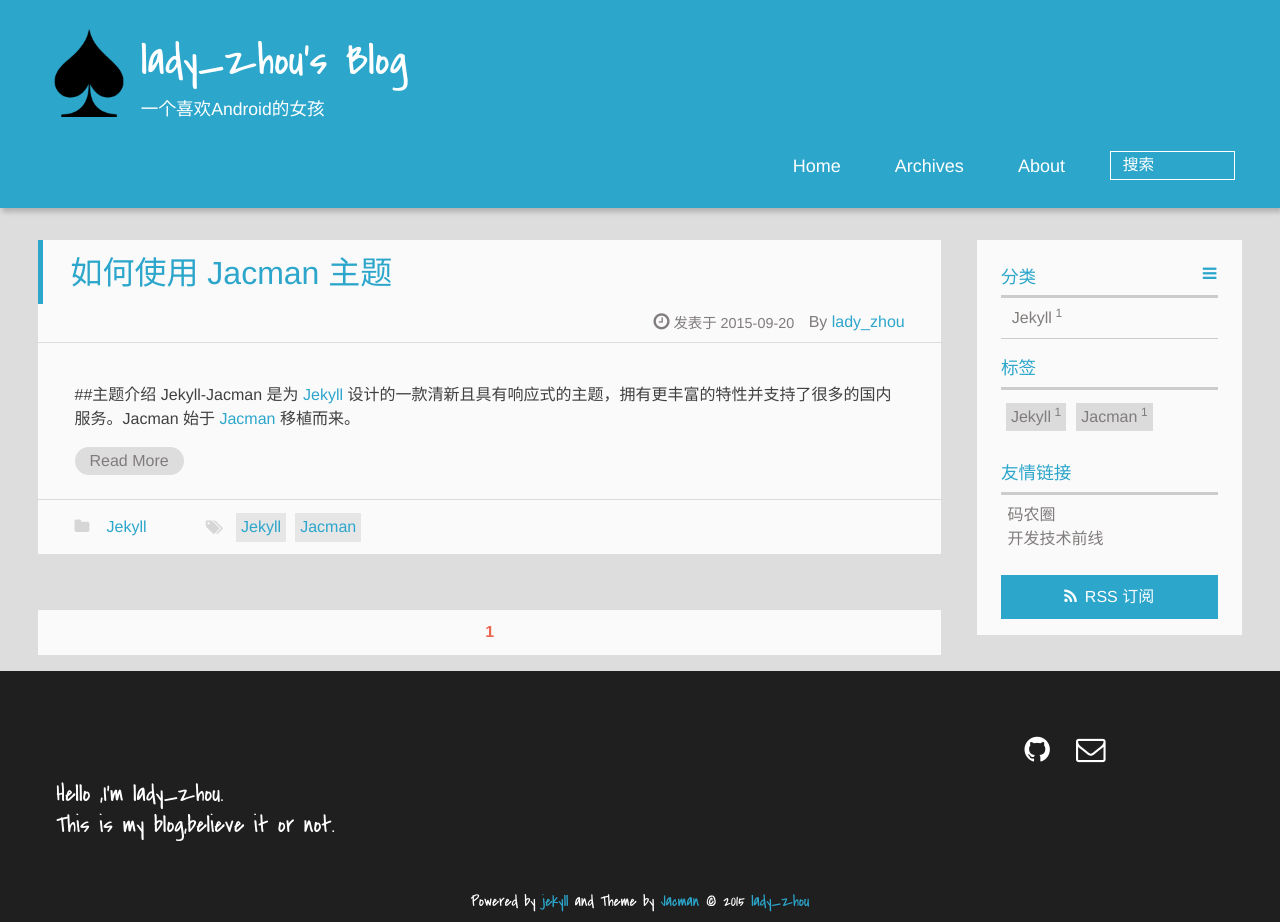
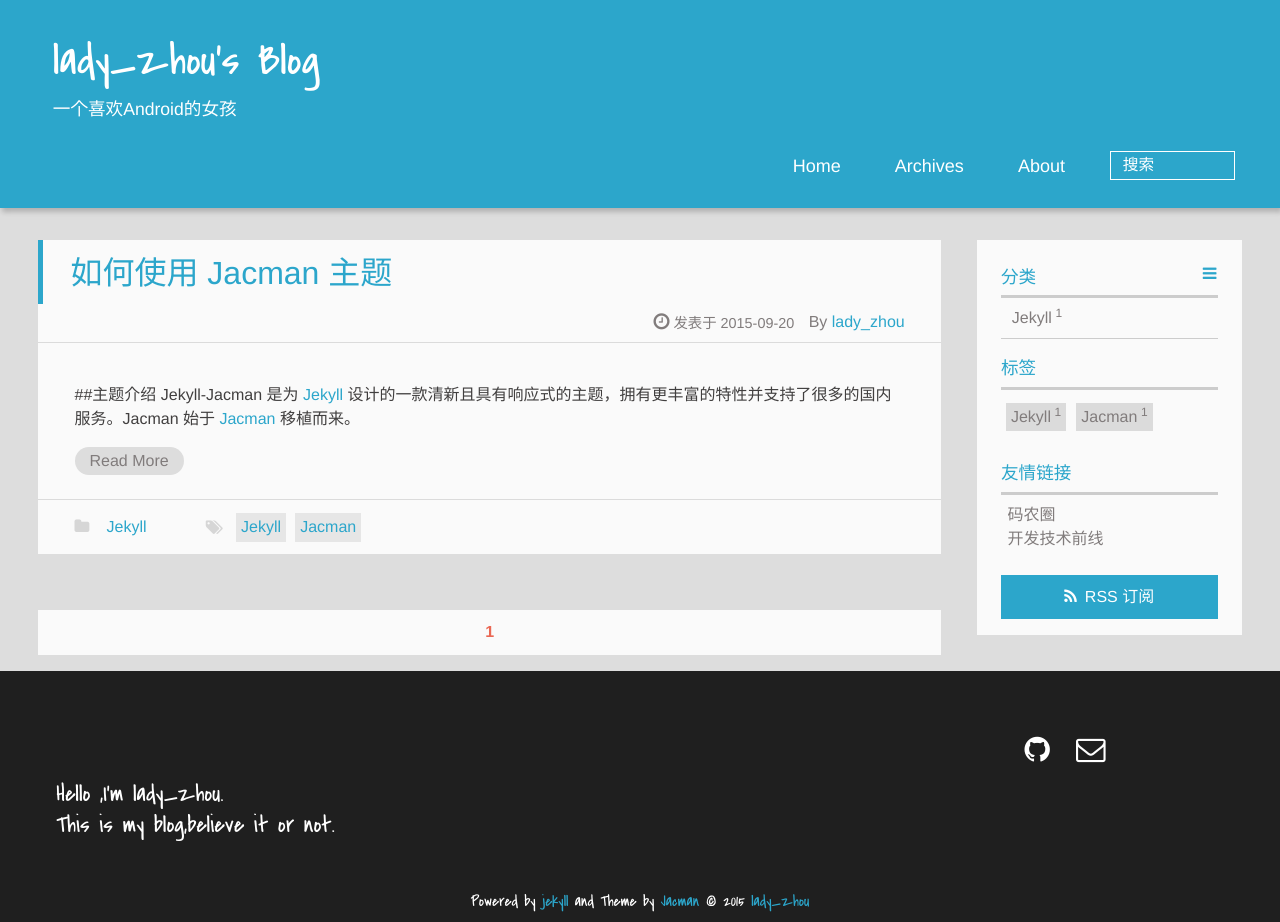
Before and after one commit to TomHaisen/dapengyou.github.com, a Jekyll site: the page built from index.html, in a window 1280 px wide. Built offline with Jekyll 4.4.1, drawn with Linux system fonts in a browser that asks for light colours; Markdown is read by kramdown in place of the engine named in the settings; the list of posts is cut into pages by our own code.

Commit message:
change
change

```diff
--- a/_config.yml
+++ b/_config.yml
@@ -62,10 +62,9 @@ rss: /atom.xml ## RSS address.
 
 #### Image
 imglogo:
-  enable: true             ## display image logo true/false.
+  enable: false             ## display image logo true/false.
   src: img/logo.png        ## `.svg` and `.png` are recommended,please put image into the theme folder `/jacman/source/img`.
 apple_icon: img/jacman.jpg ## size:114px*114px,please put image into the theme folder `/jacman/source/img`.author_img: img/author.jpg ## size:220px*220px.display author avatar picture.if don't want to display,please don't set this.
-banner_img: #img/banner.jpg ## size:1920px*200px+. Banner Picture
 
 #### index post is expanding or not
 index:
```
